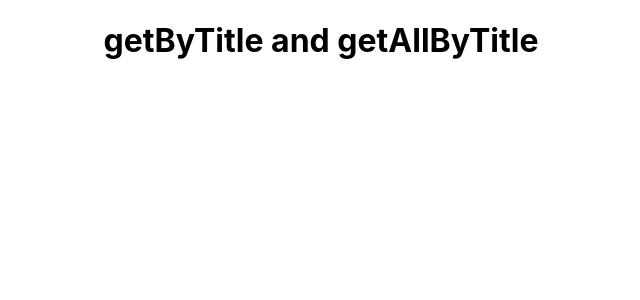
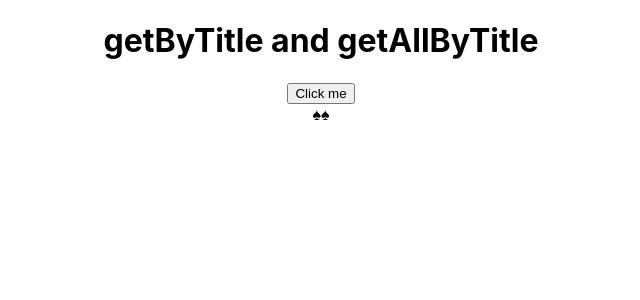
Before and after one commit to Shahrukh-elRed/react-testing-library-and-jest, a React (Create React App) app: page / in a window 1280 px wide. Shown: the top 300 px of the page, without its empty margins (319-959 px from the left). Built offline with nearby package versions, Linux system fonts and the light colour scheme.

Commit message:
getByTitle and getAllByTitle

```diff
--- a/src/App.js
+++ b/src/App.js
@@ -4,6 +4,10 @@ function App() {
   return (
     <div className="App">
       <h1>getByTitle and getAllByTitle</h1>
+      <button title="click me">Click me</button>
+      <br />
+      <span title="black spades suit">&#x2660;</span>
+      <span title="black spades suit">&#x2660;</span>
     </div>
   );
 }
```
Also changed, not shown: 1 other file (tests, documents, lock files or other folders).
